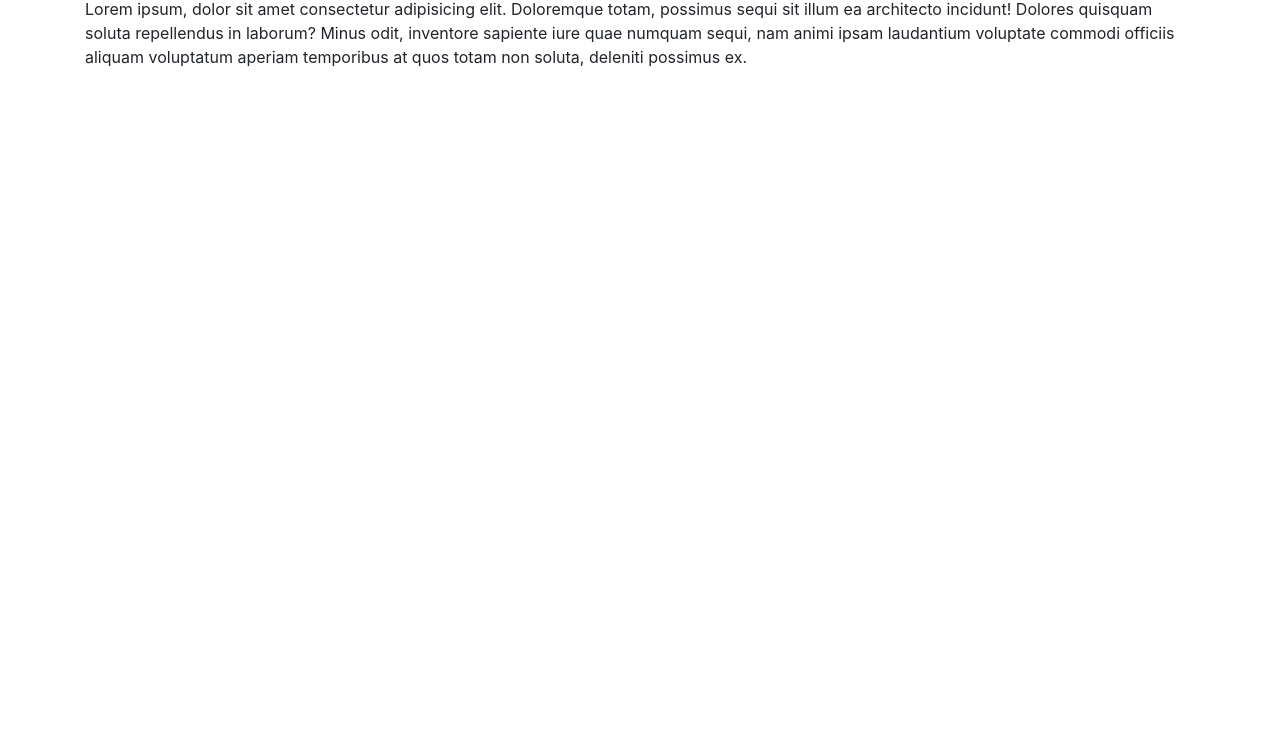
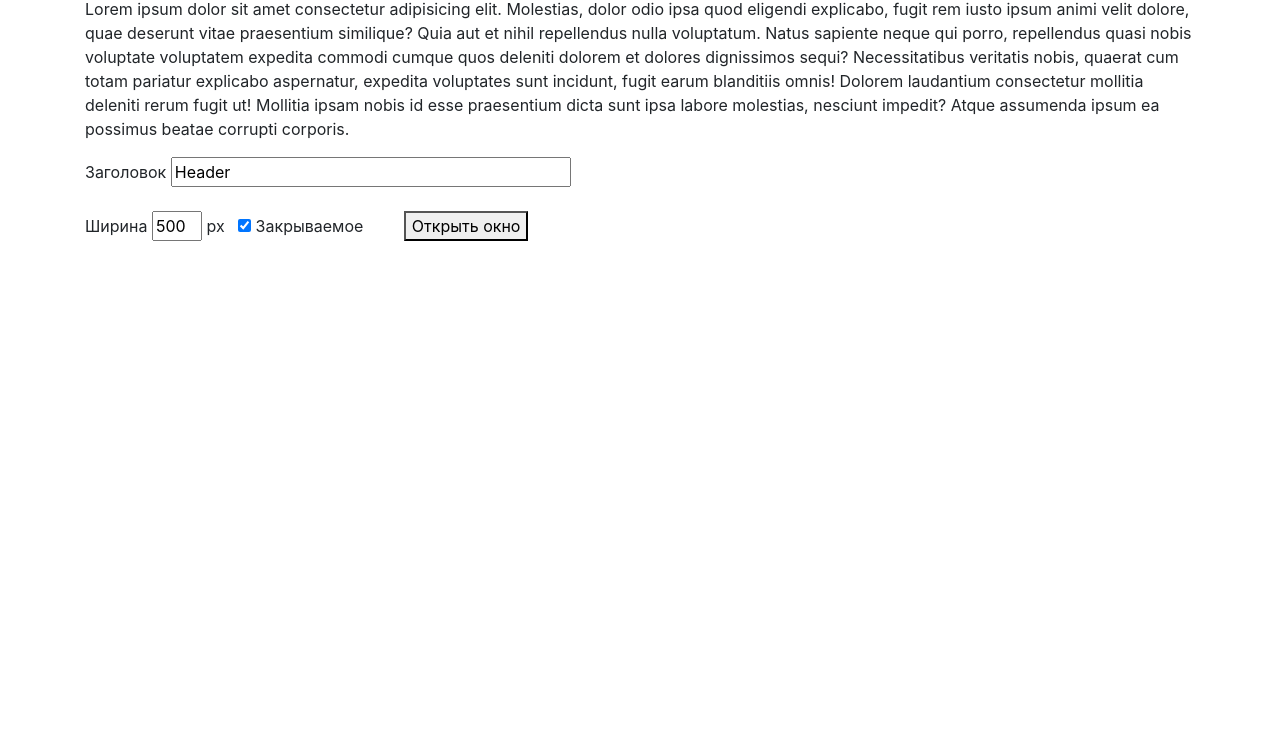
Before and after one commit to Mx-k-z/Modal_window, a plain HTML site: page index.html in a window 1280 px wide. Shown: the part 59-800 px from the top of the page. Drawn offline with nearby package versions, Linux system fonts and the light colour scheme.

Commit message:
new functional

```diff
--- a/index.html
+++ b/index.html
@@ -15,14 +15,22 @@
 	</head>
 	<body>
 		<div class="container">
-			<h1>JS практика</h1>
+			<h1>JavaScript практика</h1>
 			<p>
-				Lorem ipsum, dolor sit amet consectetur adipisicing elit. Doloremque totam, possimus sequi
-				sit illum ea architecto incidunt! Dolores quisquam soluta repellendus in laborum? Minus
-				odit, inventore sapiente iure quae numquam sequi, nam animi ipsam laudantium voluptate
-				commodi officiis aliquam voluptatum aperiam temporibus at quos totam non soluta, deleniti
-				possimus ex.
+				Lorem ipsum dolor sit amet consectetur adipisicing elit. Molestias, dolor odio ipsa quod
+				eligendi explicabo, fugit rem iusto ipsum animi velit dolore, quae deserunt vitae
+				praesentium similique? Quia aut et nihil repellendus nulla voluptatum. Natus sapiente neque
+				qui porro, repellendus quasi nobis voluptate voluptatem expedita commodi cumque quos
+				deleniti dolorem et dolores dignissimos sequi? Necessitatibus veritatis nobis, quaerat cum
+				totam pariatur explicabo aspernatur, expedita voluptates sunt incidunt, fugit earum
+				blanditiis omnis! Dolorem laudantium consectetur mollitia deleniti rerum fugit ut! Mollitia
+				ipsam nobis id esse praesentium dicta sunt ipsa labore molestias, nesciunt impedit? Atque
+				assumenda ipsum ea possimus beatae corrupti corporis.
 			</p>
+			Заголовок <input id="txTitle" value="Header" style="width: 400px" /> <br /><br />
+			Ширина <input id="txWidth" value="500" style="width: 50px" /> px &nbsp;
+			<input id="cbClosable" type="checkbox" checked /> Закрываемое &nbsp; &nbsp; &nbsp; &nbsp;
+			<button id="btnOpen">Открыть окно</button>
 		</div>
 
 		<script src="base.js"></script>
--- a/index.js
+++ b/index.js
@@ -1 +1,9 @@
-const modal = $.modal()
+let options = {
+	title: document.querySelector('#txTitle').value,
+	closable: document.querySelector('#cbClosable').checked,
+	width: document.querySelector('#txWidth').value,
+}
+
+const modal = $.modal(options)
+
+btnOpen.addEventListener('click', modal.open)
--- a/plugins/modal.js
+++ b/plugins/modal.js
@@ -6,16 +6,18 @@ function _createModal(options) {
 		`<div class="modal-overlay">
 			  <div class="modal-window">
 					<div class="modal-header">
-						<span class="modal-title">Modal title</span>
-						<span class="modal-close">&times</span>
+						<span id='changeTitle'class="modal-title">Modal title</span>
+						<span id='closableWin' class="modal-close">&times</span>
 					</div>
 					<div class="modal-body">
 						<p>Lorem ipsum dolor sit amet.</p>
 						<p>Lorem ipsum dolor sit amet.</p>
 					</div>
 					<div class="modal-footer">
-						<button>Ok</button>
-						<button>Cancel</button>
+						<input id='textInner' style='width:400px' value='Введи текст и нажми Install...'>
+						<button id='btnInstall'>Install</button>
+						<button id='canselModal'>Cancel</button>
+						<button id='destroyModal'>Destroy</button>
 					</div>
 			  </div>
       </div>`
@@ -25,12 +27,44 @@ function _createModal(options) {
 }
 $.modal = function (options) {
 	const ANIMATION_SPEED = 200
-	const $modal = _createModal(options)
+	let $modal = _createModal(options)
 	let closing = false
-	return {
+
+	let optionsWin = {
+		opt(options) {
+			changeTitle.innerHTML = options.title
+			this.closable = options.closable
+			document.querySelector('.modal-window').style.width = options.width + 'px'
+			let overlay = document.querySelector('.modal-overlay')
+
+			btnInstall.addEventListener('click', () => this.installValue())
+			canselModal.addEventListener('click', () => this.close())
+			destroyModal.addEventListener('click', () => this.destroy())
+			closableWin.addEventListener('click', () => this.close())
+			overlay.addEventListener('click', e => {
+				if (e.target.className != 'modal-overlay') return
+				this.close()
+			})
+		},
+
+		onOpen: action => {
+			if (data != null) data()
+		},
+		beforeClose: (data, action) => data(action),
+
+		onClose: data => {
+			if (data != null) data()
+		},
+
+		installValue() {
+			let contentInside = document.querySelector('.modal-body')
+			contentInside.innerHTML = textInner.value
+		},
+
 		open() {
 			!closing && $modal.classList.add('open')
 		},
+
 		close() {
 			closing = true
 			$modal.classList.remove('open')
@@ -40,6 +74,13 @@ $.modal = function (options) {
 				closing = false
 			}, ANIMATION_SPEED)
 		},
-		destroy() {},
+
+		destroy() {
+			$modal.remove()
+			$modal = null
+		},
 	}
+
+	optionsWin.opt(options)
+	return optionsWin
 }
```
